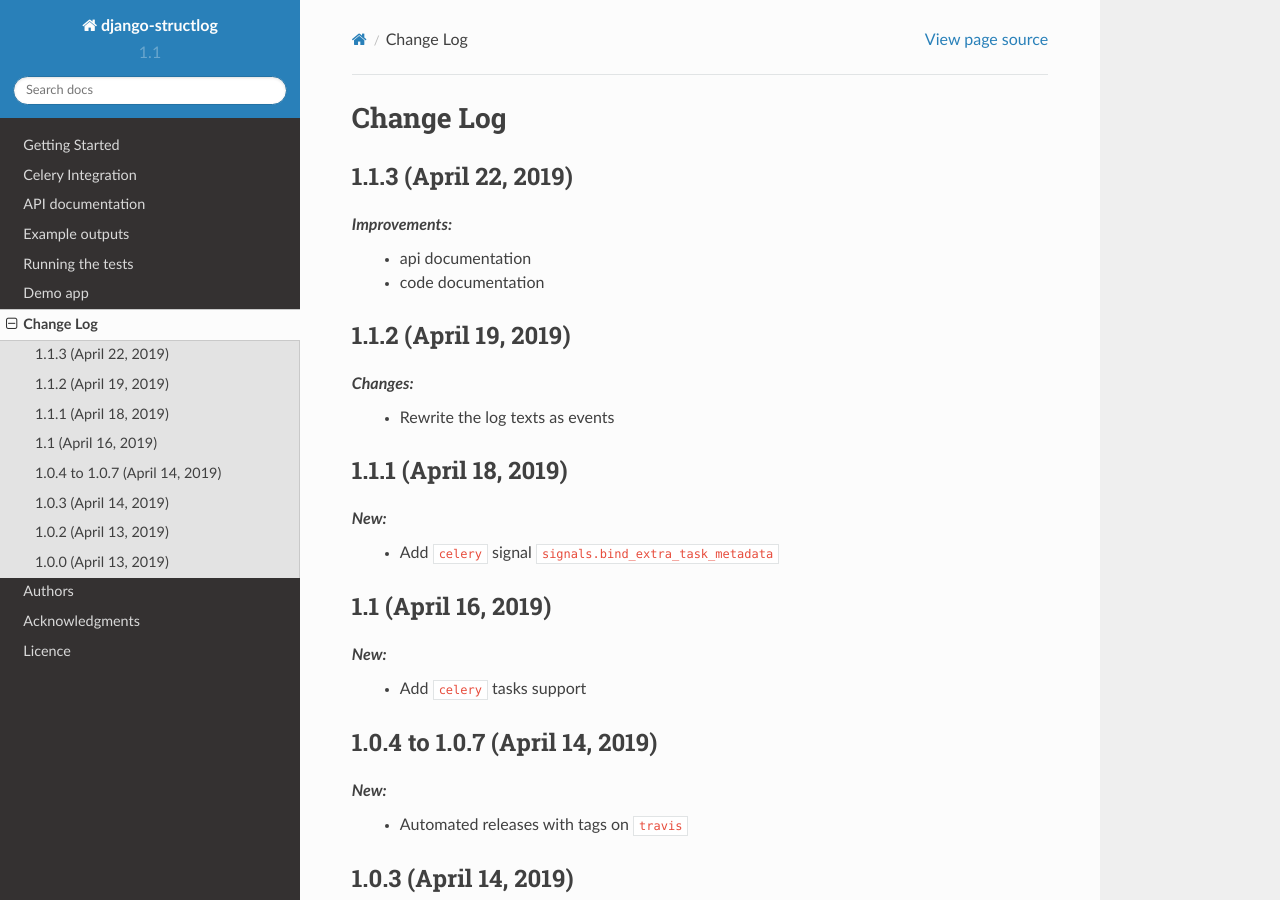
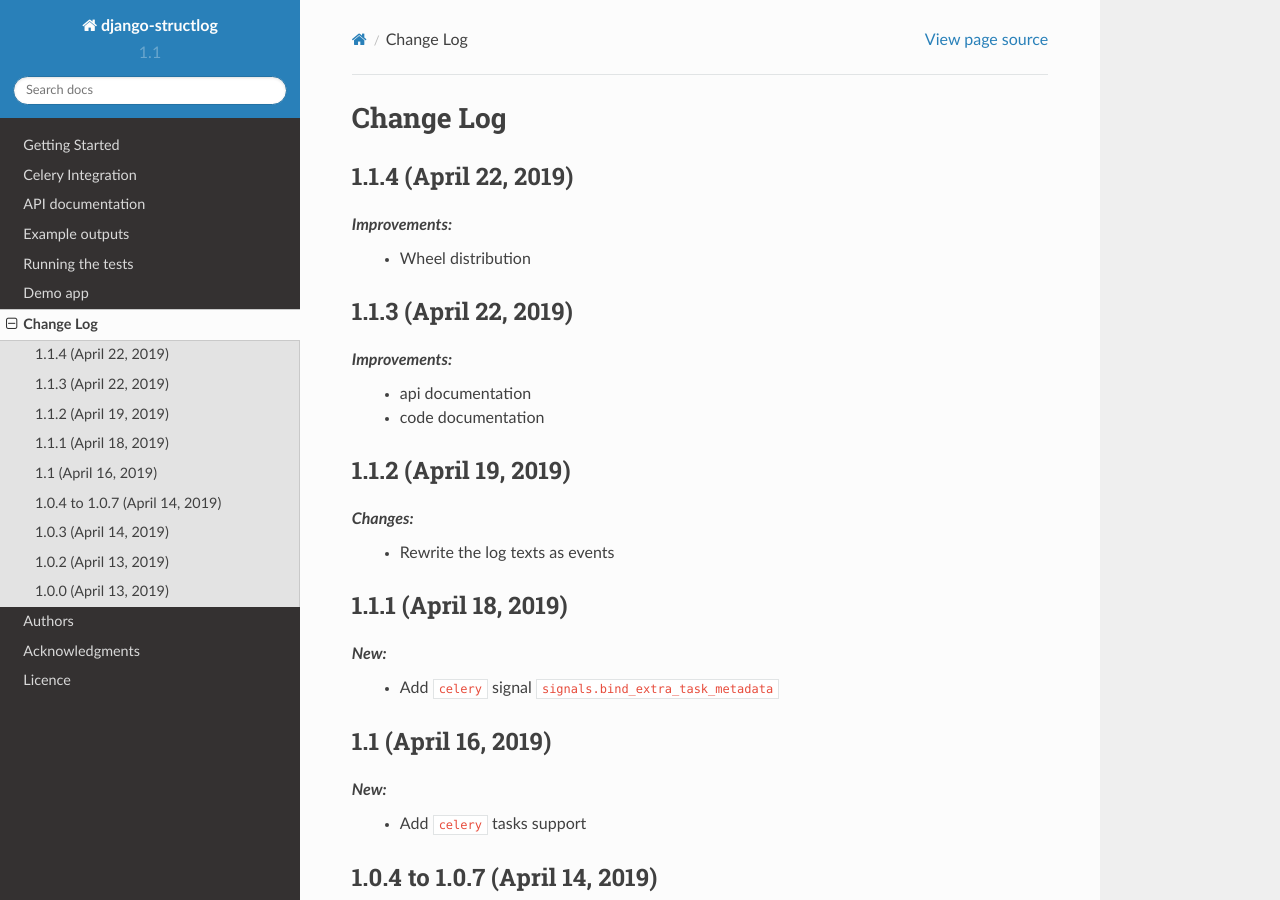
Before and after one commit to jrobichaud/django-structlog, a Sphinx documentation site: the page built from docs/changelog.rst, in a window 1280 px wide and 900 px high. Built offline with Sphinx 7.4.7 and the Read the Docs theme 2.0.0, drawn with Linux system fonts in a browser that asks for light colours.

Commit message:
Python wheel distribution

```diff
--- a/django_structlog/__init__.py
+++ b/django_structlog/__init__.py
@@ -5,6 +5,6 @@
 default_app_config = 'django_structlog.apps.DjangoStructLogConfig'
 name = "django_structlog"
 
-VERSION = (1, 1, 3)
+VERSION = (1, 1, 4)
 
 __version__ = ".".join(str(v) for v in VERSION)
--- a/docs/changelog.rst
+++ b/docs/changelog.rst
@@ -1,5 +1,12 @@
 Change Log
 ==========
+
+1.1.4 (April 22, 2019)
+----------------------
+
+*Improvements:*
+    - Wheel distribution
+
 
 1.1.3 (April 22, 2019)
 ----------------------
```
Also changed, not shown: README.rst (+6 -4 lines), .travis.yml.
